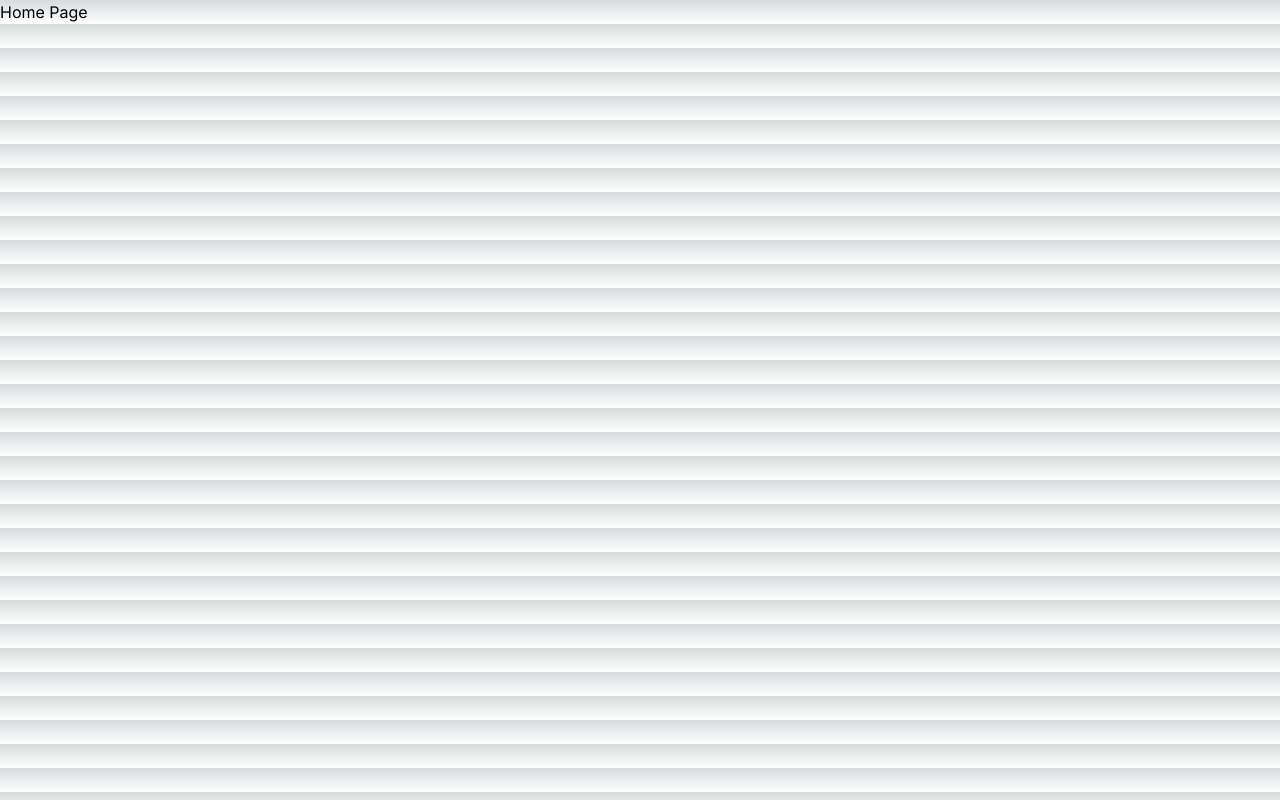
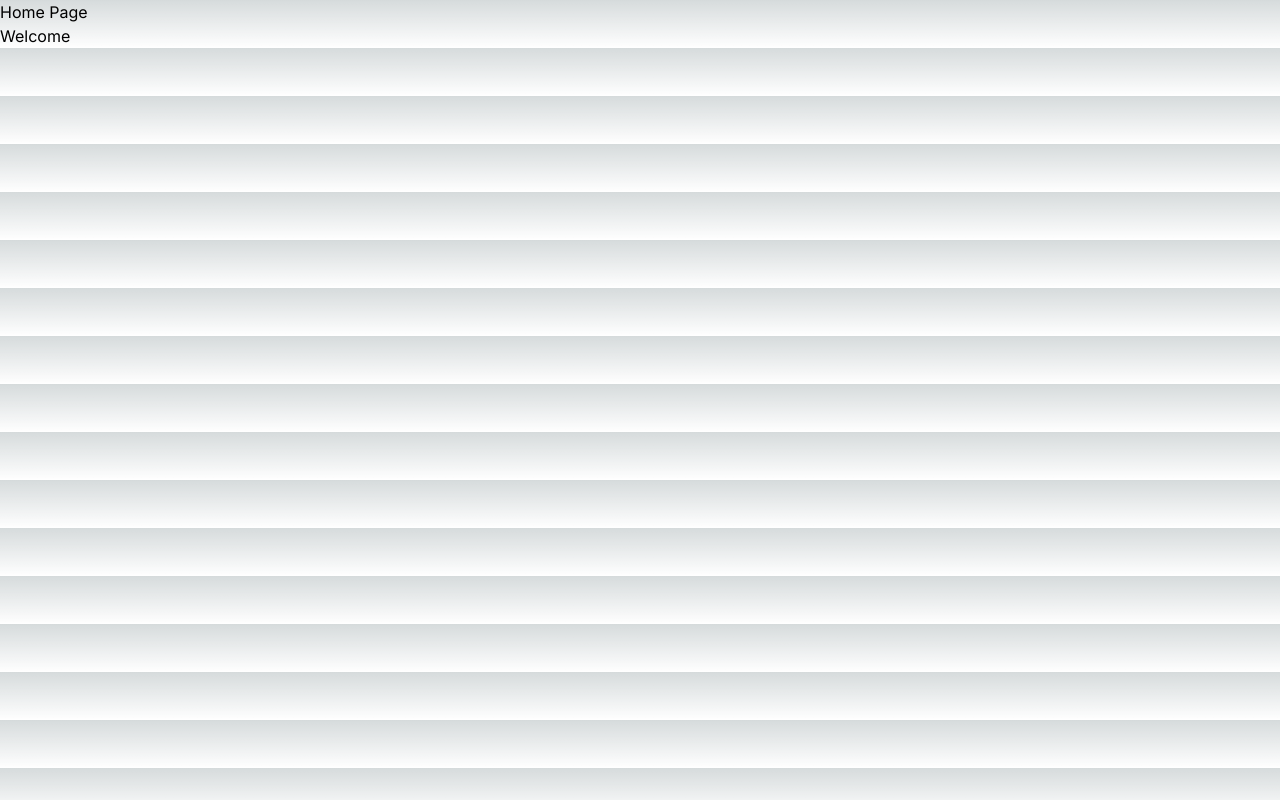
Before and after one commit to whlong1/next.js-photo-app, a Next.js app: page / in a window 1280 px wide. Built offline with nearby package versions, Linux system fonts and the light colour scheme.

Commit message:
Add sample api route and corresponding service

```diff
--- /dev/null
+++ b/src/app/api/hello/route.ts
@@ -0,0 +1,8 @@
+import { NextRequest, NextResponse } from "next/server"
+
+// https://nextjs.org/docs/app/api-reference/file-conventions/route
+const GET = async (req: NextRequest) => {
+  return NextResponse.json({ message: "Welcome" })
+}
+
+export { GET }
--- a/src/app/page.tsx
+++ b/src/app/page.tsx
@@ -1,7 +1,12 @@
-export default function Home() {
+import * as helloService from "./services/hello"
+
+export default async function Home() {
+  const res: { message: string } = await helloService.show()
+
   return (
     <main>
-      Home Page
+      <h1>Home Page</h1>
+      {res.message}
     </main>
   )
 }
--- /dev/null
+++ b/src/app/services/hello.ts
@@ -0,0 +1,14 @@
+import 'server-only'
+
+// Context on the cache prop below:
+// https://nextjs.org/docs/app/building-your-application/data-fetching/fetching#dynamic-data-fetching
+const show = async () => {
+  try {
+    const res = await fetch("http://localhost:3000/api/hello", { cache: 'no-store' })
+    return res.json()
+  } catch (error) {
+    throw error
+  }
+}
+
+export { show }
```
Also changed, not shown: src/app/middleware/middleware.ts (added).
